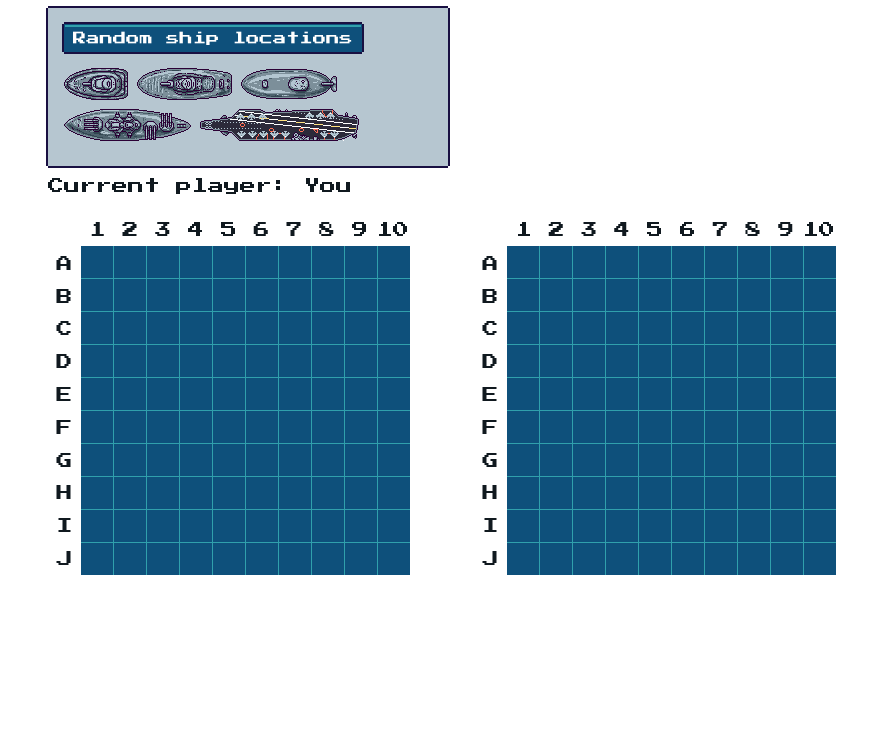
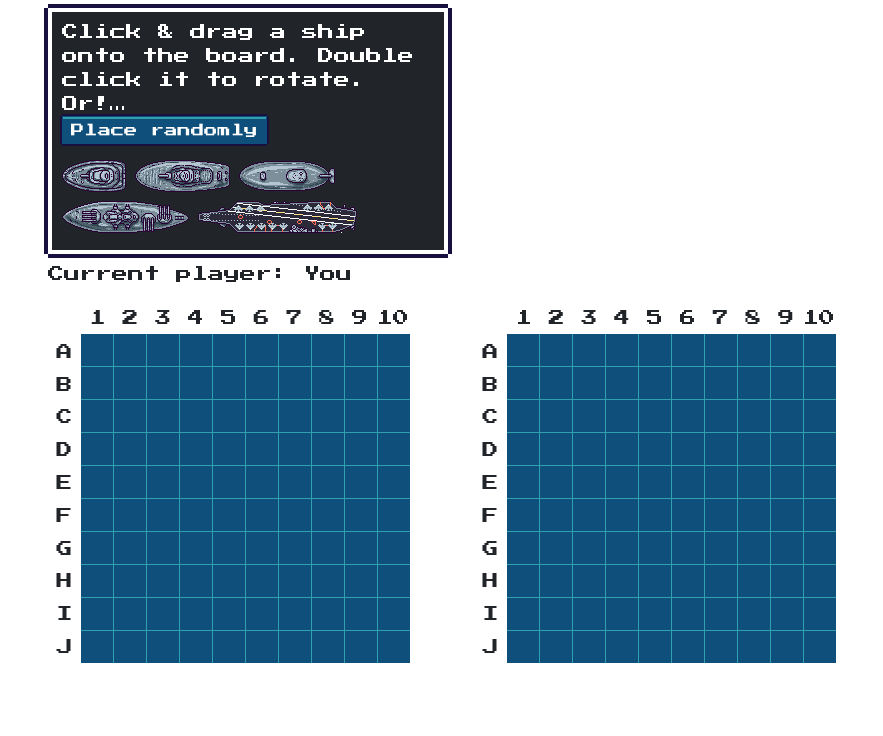
Before and after one commit to JacobGiordano/battleship, a website built with webpack: page src/template.html in a window 1280 px wide. Shown: the part 64-800 px from the top of the page, without its empty margins (198-1081 px from the left). Built offline with nearby package versions, Linux system fonts and the light colour scheme.

Commit message:
Update fleet section & minor styling for colors & boxes

```diff
--- a/src/css/styles.scss
+++ b/src/css/styles.scss
@@ -25,6 +25,7 @@
   --light-blue-green: #30a0ac;
   --dark-blue-green: #0e507b;
   --dark-blue: #191042;
+  --almost-black: #212529;
   --black: #000000;
   --white: #ffffff;
   --semi-transparent-white: rgba(255, 255, 255, 0.5);
@@ -44,7 +45,7 @@
 
 html {
   font-size: 16px;
-  color: var(--dark-gray);
+  color: var(--almost-black);
   line-height: 1.5rem;
 }
 
@@ -132,12 +133,26 @@ button, .btn {
   0 var(--border-width) 0 0 var(--dark-blue), // bottom border
   var(--neg-border-width) 0 0 0 var(--dark-blue); // left border
 
+  &.dark {
+    background: var(--almost-black);
+    border: var(--border-width) solid white;
+    color: white;
+    padding: calc(var(--border-width) * 4) calc(var(--border-width) * 5);
+  }
+
   &.thick {
     box-shadow:
     0 calc(var(--neg-border-width) * 2) 0 0 var(--dark-blue), // top border
     calc(var(--border-width) * 2) 0 0 0 var(--dark-blue), // right border
     0 calc(var(--border-width) * 2) 0 0 var(--dark-blue), // bottom border
     calc(var(--neg-border-width) * 2) 0 0 0 var(--dark-blue); // left border
+
+    &.dark {
+      background: var(--almost-black);
+      border: calc(var(--border-width) * 2) solid white;
+      color: white;
+      padding: calc(var(--border-width) * 4) calc(var(--border-width) * 5);
+    }
   }
 }
 
--- a/src/template.html
+++ b/src/template.html
@@ -12,8 +12,9 @@
     <h1 class="page-title">Battleship</h1>
     <button id="new-game" class="new-game">New Game</button>
   </header>
-  <section id="player-fleet-wrapper" class="player-fleet-wrapper box">
-    <button id="random-player-ships-btn" class="random-player-ships-btn">Random ship locations</button>
+  <section id="player-fleet-wrapper" class="player-fleet-wrapper box thick dark">
+    Click & drag a ship onto the board. Double click it to rotate. Or!…
+    <button id="random-player-ships-btn" class="random-player-ships-btn">Place randomly</button>
     <div id="ships-wrapper" class="ships-wrapper"></div>
   </section>
   <section id="current-player-section" class="current-player-section">
```
